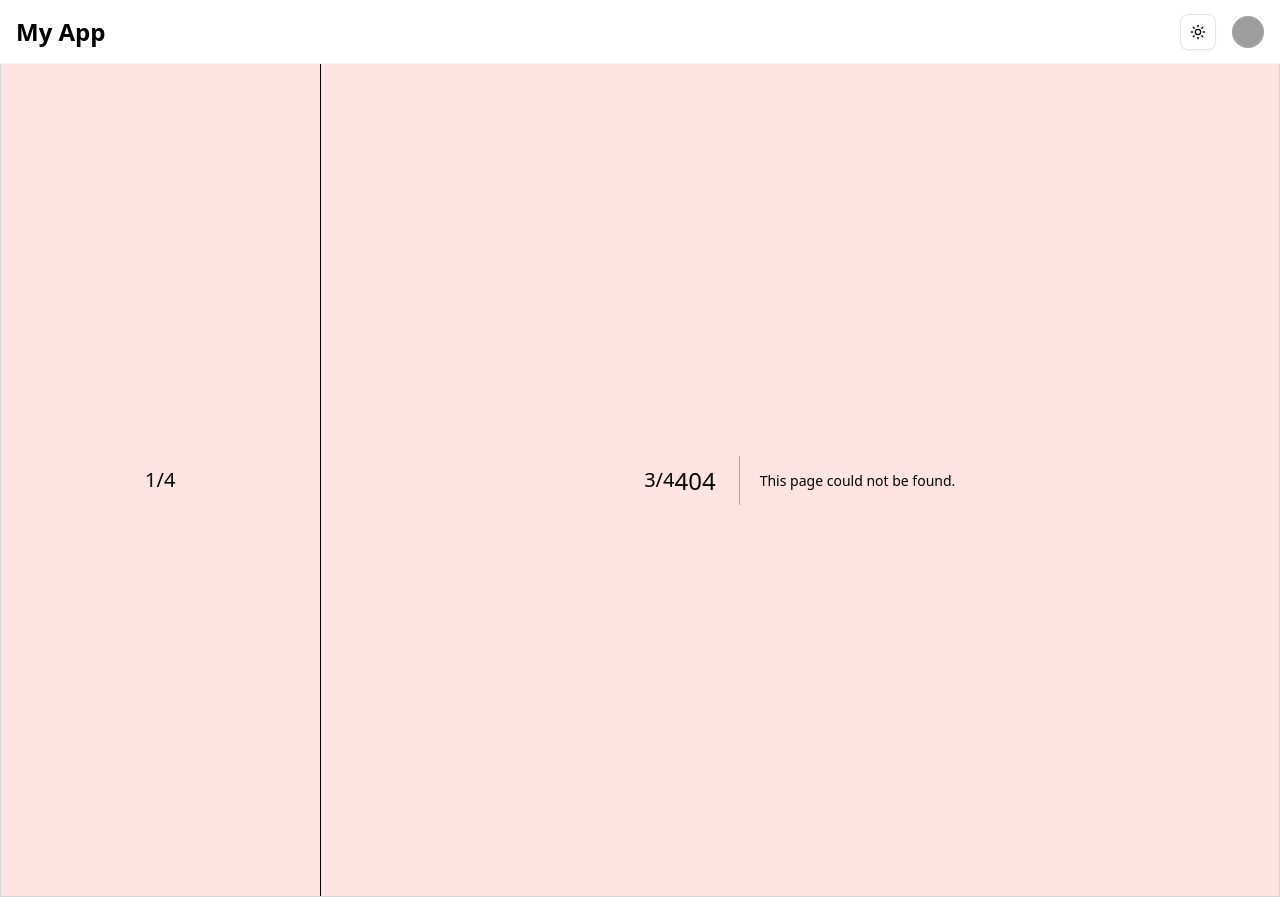
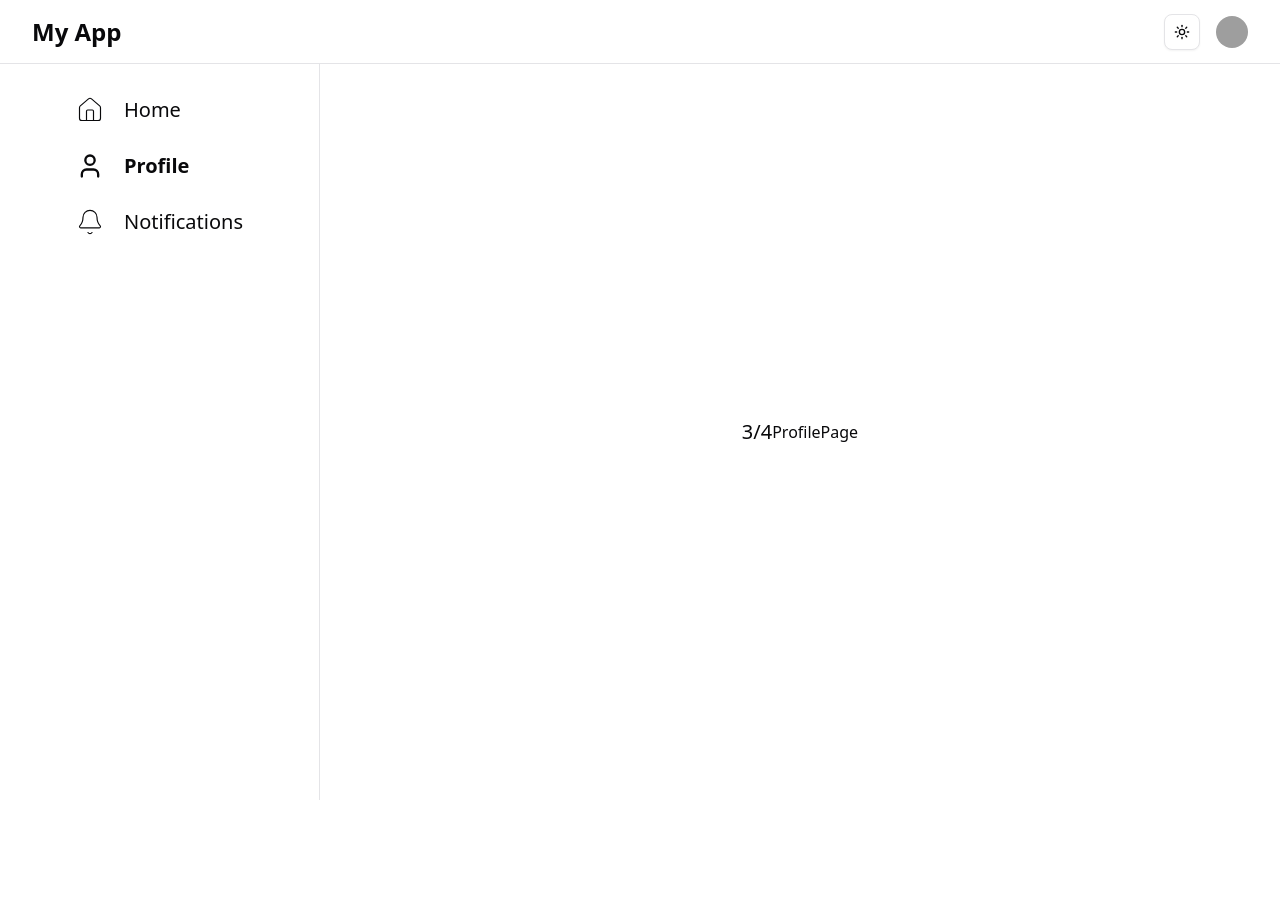
Before and after one commit to DhafaAryanda/mini-project-sosmed-app, a Next.js app: page /profile in a window 1280 px wide. Before the commit this address had no page. After the commit the page ends 800 px from the top, so only its background shows below. Built offline with nearby package versions, Linux system fonts and the light colour scheme; grey boxes are pictures that could not be loaded.

Commit message:
feat;: add sidebar

```diff
--- a/components/layout/Header.tsx
+++ b/components/layout/Header.tsx
@@ -7,7 +7,7 @@ export const Header = () => {
   const { setTheme } = useTheme()
 
   return (
-    <header className="h-16 border-b border-accent flex items-center justify-between p-4 gap-4">
+    <header className="h-16 border-b border-border flex items-center justify-between py-4 px-8 gap-4">
       <div>
         <h1 className="text-2xl font-bold">My App</h1>
       </div>
--- a/components/layout/PageContainer.tsx
+++ b/components/layout/PageContainer.tsx
@@ -1,7 +1,3 @@
 export const PageContainer = ({ children }: { children: React.ReactNode }) => {
-  return (
-    <main className="flex flex-1 bg-red-100 border-l border-r border-b border-gray-300">
-      {children}
-    </main>
-  )
+  return <main className="flex flex-1">{children}</main>
 }
--- a/components/layout/Sidebar.tsx
+++ b/components/layout/Sidebar.tsx
@@ -1,7 +1,39 @@
+import Link from 'next/link'
+import { useRouter } from 'next/router'
+import { Bell, Home, User } from 'lucide-react'
+import { Button } from '@/components/ui/button'
+
 export const Sidebar = () => {
+  const { pathname } = useRouter()
+
+  const navItems = [
+    { href: '/', label: 'Home', icon: Home },
+    { href: '/profile', label: 'Profile', icon: User },
+    { href: '/notification', label: 'Notifications', icon: Bell },
+  ]
+
   return (
-    <div className="w-1/4 border-r border-black p-4 flex items-center justify-center">
-      <div className="text-xl">1/4</div>
-    </div>
+    <nav className="w-1/4 border-r border-border pt-6 pl-16 flex flex-col items-center">
+      <ul className="space-y-3 w-full">
+        {navItems.map(({ href, label, icon: Icon }) => (
+          <li key={href} className="w-full">
+            <Link href={href} className="w-full ">
+              <Button
+                variant={'ghost'}
+                className={`h-auto items-center w-fit flex  gap-5  text-xl font-normal cursor-pointer ${
+                  pathname === href ? 'font-bold' : ''
+                }`}
+              >
+                <Icon
+                  strokeWidth={pathname === href ? 2 : 1}
+                  className="min-h-7 min-w-7 shrink-0"
+                />
+                <span className="flex-1 text-start">{label}</span>
+              </Button>
+            </Link>
+          </li>
+        ))}
+      </ul>
+    </nav>
   )
 }
--- a/layout/index.tsx
+++ b/layout/index.tsx
@@ -15,9 +15,9 @@ import { Button } from '@/components/ui/button'
 import { Card, CardHeader } from '@/components/ui/card'
 import { cn } from '@/lib/utils'
 import { Header } from '@/components/layout/Header'
-import { PageContainer } from '@/components/layout/PageContainer'
 import { Sidebar } from '@/components/layout/Sidebar'
 import { ContentContainer } from '@/components/layout/ContentContainer'
+import { PageContainer } from '@/components/layout/PageContainer'
 
 const geistSans = Geist({
   variable: '--font-geist-sans',
--- /dev/null
+++ b/pages/profile/index.tsx
@@ -0,0 +1,3 @@
+export default function ProfilePage() {
+  return <div>ProfilePage</div>
+}
```
